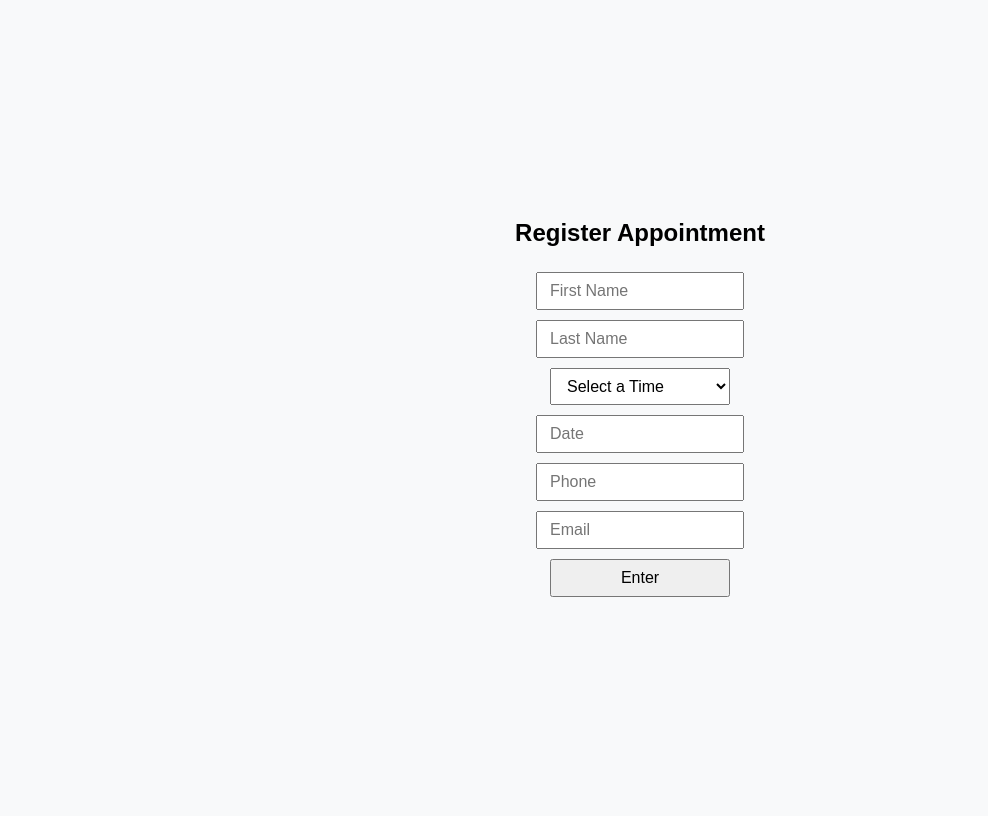
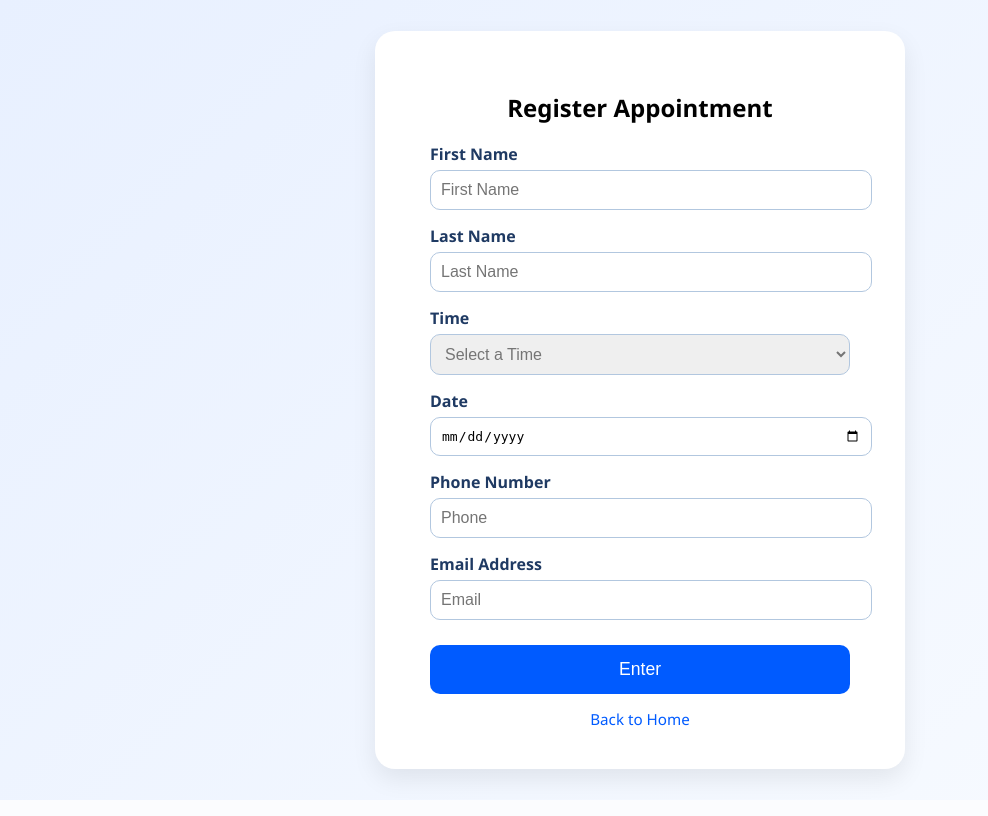
Before and after one commit to Tait-Vasa/CloudComputing-UNOGroup2-Final, a Flask app: page /register in a window 1280 px wide. Shown: the whole page, without its empty margins (0-988 px from the left). Run offline with Flask 3, Linux system fonts and the light colour scheme.

Commit message:
Overhauled Entire Codebase: - Completely removed SQLite from the codebase - Changed Database to accept a connection to an AWS DynamoDB instance - Reformatted app.py & serverRegister.js route to the DynamoDB - Changed the primary key from a standard integer to a UUID as a better security practice - Replaced Time Attribute with a drop-down selection menu to allow half hour increments for appointment time - Added styling to login.html

```diff
--- a/app.py
+++ b/app.py
@@ -1,52 +1,26 @@
 from flask import Flask, render_template, request, jsonify, url_for
-import sqlite3
+import boto3
+from boto3.dynamodb.conditions import Key
 from datetime import datetime
+import uuid
+import os
 
 app = Flask(__name__)
-DB_NAME = "appointments.db"
 
 
 # ------------------------------------------------------------
 # Database Helpers
 # ------------------------------------------------------------
-def init_db():
-    """
-    Initialize the database and create the appointments table
-    if it does not already exist.
-    """
-    conn = sqlite3.connect(DB_NAME)
-    cur = conn.cursor()
-    cur.execute(
-        """
-        CREATE TABLE IF NOT EXISTS appointments (
-            id INTEGER PRIMARY KEY AUTOINCREMENT,     -- unique appointment id
-            first_name TEXT NOT NULL,
-            last_name  TEXT NOT NULL,
-            time       TEXT NOT NULL,                -- string (e.g., "13:30")
-            date       TEXT NOT NULL,                -- string (e.g., "2025-02-10")
-            phone      TEXT NOT NULL,
-            email      TEXT NOT NULL,
-            created_at TEXT NOT NULL                 -- ISO datetime string
-        );
-        """
-    )
-    conn.commit()
-    conn.close()
 
+dynamoDB = boto3.resource('dynamodb', region_name=os.environ.get('AWS_REGION', 'us-east-1'))
 
-def get_db_connection():
-    """
-    Return a new SQLite connection using Row format.
-    This allows accessing columns by name (row["first_name"]).
-    """
-    conn = sqlite3.connect(DB_NAME)
-    conn.row_factory = sqlite3.Row
-    return conn
-
+TABLE_NAME = os.environ.get('APPOINTMENTS_TABLE', "Appointments")
+table = dynamoDB.Table(TABLE_NAME)
 
 # ------------------------------------------------------------
 # Page Routes (render HTML templates)
 # ------------------------------------------------------------
+
 @app.route("/")
 def home():
     """
@@ -87,28 +61,20 @@ def register():
             email=email,
         )
 
-    # Insert into database
-    conn = get_db_connection()
-    cur = conn.cursor()
-    cur.execute(
-        """
-        INSERT INTO appointments
-            (first_name, last_name, time, date, phone, email, created_at)
-        VALUES (?, ?, ?, ?, ?, ?, ?)
-        """,
-        (
-            first_name,
-            last_name,
-            time_value,
-            date_value,
-            phone,
-            email,
-            datetime.now().isoformat(timespec="seconds"),
-        ),
+    appointment_id = str(uuid.uuid4())
+
+    table.put_item(
+        Item = {
+            "appointmentId": appointment_id,
+            "firstName": first_name,
+            "lastName": last_name,
+            "time": time_value,
+            "date": date_value,
+            "phone": phone,
+            "email": email,
+            "createdAt": datetime.now().isoformat()
+        }
     )
-    conn.commit()
-    appointment_id = cur.lastrowid
-    conn.close()
 
     # Confirmation page after POST
     return f"""
@@ -160,40 +126,24 @@ def api_create_appointment():
     """
     data = request.get_json(silent=True) or {}
 
-    # Obtain data fields
-    first_name = data.get("firstName", "").strip()
-    last_name = data.get("lastName", "").strip()
-    time_value = data.get("time", "").strip()
-    date_value = data.get("date", "").strip()
-    phone = data.get("phone", "").strip()
-    email = data.get("email", "").strip()
+    fields = ["firstName", "lastName", "time", "date", "phone", "email"]
+    if not all(data.get(f) for f in fields):
+        return jsonify({"error" : "All fields are required..."}), 400
 
-    # Validate fields
-    if not all([first_name, last_name, time_value, date_value, phone, email]):
-        return jsonify({"error": "All fields are required."}), 400
+    appointment_id = str(uuid.uuid4())
 
-    # Insert into DB
-    conn = get_db_connection()
-    cur = conn.cursor()
-    cur.execute(
-        """
-        INSERT INTO appointments
-            (first_name, last_name, time, date, phone, email, created_at)
-        VALUES (?, ?, ?, ?, ?, ?, ?)
-        """,
-        (
-            first_name,
-            last_name,
-            time_value,
-            date_value,
-            phone,
-            email,
-            datetime.now().isoformat(timespec="seconds"),
-        ),
+    table.put_item(
+        Item={
+            "appointmentId": appointment_id,
+            "firstName": data["firstName"],
+            "lastName": data["lastName"],
+            "time": data["time"],
+            "date": data["date"],
+            "phone": data["phone"],
+            "email": data["email"],
+            "createdAt": datetime.now().isoformat()
+        }
     )
-    conn.commit()
-    appointment_id = cur.lastrowid
-    conn.close()
 
     return jsonify({"id": appointment_id})
 
@@ -211,19 +161,11 @@ def verify_appointment():
     appt_num = data.get("appointment_number")
 
     # Validate integer
-    try:
-        appt_id = int(appt_num)
-    except (TypeError, ValueError):
-        return jsonify({"valid": False})
+    if not appt_num:
+        return jsonify({"error" : "No appointment number provided."}), 400
 
-    # Query DB
-    conn = get_db_connection()
-    cur = conn.cursor()
-    cur.execute("SELECT id FROM appointments WHERE id = ?", (appt_id,))
-    row = cur.fetchone()
-    conn.close()
-
-    return jsonify({"valid": row is not None})
+    response = table.get_item(Key={"appointmentId": appt_num})
+    return jsonify({"valid": "Item" in response})
 
 
 @app.route("/get_appointment/<int:appointment_id>", methods=["GET"])
@@ -240,31 +182,12 @@ def get_appointment(appointment_id):
         "time": ...
     }
     """
-    conn = get_db_connection()
-    cur = conn.cursor()
-    cur.execute(
-        """
-        SELECT id, first_name, last_name, date, time
-        FROM appointments
-        WHERE id = ?
-        """,
-        (appointment_id,),
-    )
-    row = cur.fetchone()
-    conn.close()
+    response = table.get_item(Key={"appointmentId": appointment_id})
 
-    if row is None:
-        return jsonify({"error": "not found"}), 404
+    if "Item" not in response:
+        return jsonify({"error" : "No appointment found."}), 400
 
-    return jsonify(
-        {
-            "id": row["id"],
-            "first_name": row["first_name"],
-            "last_name": row["last_name"],
-            "date": row["date"],
-            "time": row["time"],
-        }
-    )
+    return jsonify(response["Item"])
 
 
 @app.route("/update_appointment", methods=["POST"])
@@ -282,6 +205,7 @@ def update_appointment():
         { "success": false, "error": "message" }
     """
     data = request.get_json(silent=True) or {}
+
     appt_id = data.get("id")
     new_date = data.get("new_date")
     new_time = data.get("new_time")
@@ -290,28 +214,12 @@ def update_appointment():
     if not appt_id or not new_date or not new_time:
         return jsonify({"success": False, "error": "Missing fields."}), 400
 
-    try:
-        appt_id = int(appt_id)
-    except (TypeError, ValueError):
-        return jsonify({"success": False, "error": "Invalid id."}), 400
-
-    # Update DB
-    conn = get_db_connection()
-    cur = conn.cursor()
-    cur.execute(
-        """
-        UPDATE appointments
-        SET date = ?, time = ?
-        WHERE id = ?
-        """,
-        (new_date, new_time, appt_id),
+    table.update_item(
+        Key={"appointmentId": appt_id},
+        UpdateExpression="SET #d = :date, #t = :time",
+        ExpressionAttributeNames={"#d": "date", "#t": "time"},
+        ExpressionAttributeValues={":date": new_date, ":time": new_time}
     )
-    conn.commit()
-    updated = cur.rowcount
-    conn.close()
-
-    if updated == 0:
-        return jsonify({"success": False, "error": "Appointment not found."}), 404
 
     return jsonify({"success": True})
 
@@ -320,5 +228,4 @@ def update_appointment():
 # Flask Entry Point
 # ------------------------------------------------------------
 if __name__ == "__main__":
-    init_db()            # Ensure DB exists when running for the first time
     app.run(debug=True)  # Debug mode recommended for development
--- a/templates/login.html
+++ b/templates/login.html
@@ -3,59 +3,143 @@
 <head>
     <meta charset="UTF-8">
     <title>Enter a Value</title>
+
     <style>
         body {
-            font-family: Arial, sans-serif;
-            background-color: #f8f9fa;
+            margin: 0;
+            font-family: "Segoe UI", Arial, sans-serif;
+            background: linear-gradient(135deg, #e8f0ff, #f8fbff);
+            height: 100vh;
             display: flex;
-            flex-direction: column;
+            justify-content: center;
             align-items: center;
-            justify-content: center;
-            height: 100vh;
+            animation: fadeIn 0.9s ease-out;
         }
-        input, select, button {
+
+        .card {
+            background: white;
+            padding: 40px 55px;
+            border-radius: 20px;
+            box-shadow: 0 10px 25px rgba(0,0,0,0.08);
+            width: 420px;
+            text-align: center;
+            animation: slideUp 0.8s ease-out;
+        }
+
+        h1 {
+            font-size: 2.2em;
+            margin-bottom: 10px;
+            color: #1f3a63;
+        }
+
+        p {
+            font-size: 1.05em;
+            color: #4a627f;
+            margin: 5px 0 20px;
+        }
+
+        label {
+            font-weight: bold;
+            display: block;
+            margin-top: 15px;
+            color: #1f3a63;
+            text-align: left;
+        }
+
+        input {
+            width: 100%;
+            padding: 10px;
+            border-radius: 10px;
+            border: 1px solid #b2c7df;
+            margin-top: 5px;
             font-size: 1em;
-            padding: 8px 12px;
-            margin: 5px;
-            width: 180px;
         }
-        #output {
+
+        select {
+            width: 100%;
+            padding: 10px;
+            border-radius: 10px;
+            color: #757575;
+            border: 1px solid #b2c7df;
+            margin-top: 5px;
+            font-size: 1em;
+        }
+
+        button {
+            background-color: #005bff;
+            color: white;
+            border: none;
+            padding: 14px 35px;
+            font-size: 1.1em;
+            border-radius: 10px;
+            cursor: pointer;
+            transition: transform 0.2s ease, background-color 0.3s;
+            margin-top: 25px;
+            width: 100%;
+        }
+
+        button:hover {
+            background-color: #0042c4;
+            transform: translateY(-2px);
+        }
+
+        a {
+            display: block;
             margin-top: 15px;
-            font-weight: bold;
-            color: #333;
+            color: #005bff;
+            text-decoration: none;
+            font-size: 0.95em;
+        }
+
+        @keyframes fadeIn {
+            from { opacity: 0; }
+            to { opacity: 1; }
+        }
+
+        @keyframes slideUp {
+            from { transform: translateY(20px); opacity: 0; }
+            to { transform: translateY(0); opacity: 1; }
         }
     </style>
 </head>
 <body>
-
+    <div class="card">
         <h2>Register Appointment</h2>
 
+        <label for="firstNameInput">First Name</label>
         <input type="text" id="firstNameInput" placeholder="First Name">
+        <label for="lastNameInput">Last Name</label>
         <input type="text" id="lastNameInput" placeholder="Last Name">
-
+        <label for="timeInput">Time</label>
+        <!-- <select> option works the best as it avoids   -->
         <select id="timeInput">
             <option value="">Select a Time</option>
-    <option>10:00 AM</option>
-    <option>10:30 AM</option>
-    <option>11:00 AM</option>
-    <option>11:30 AM</option>
-    <option>12:00 PM</option>
-    <option>12:30 PM</option>
-    <option>1:00 PM</option>
-    <option>1:30 PM</option>
-    <option>2:00 PM</option>
-    <option>2:30 PM</option>
-    <option>3:00 PM</option>
-    <option>3:30 PM</option>
-    <option>4:00 PM</option>
-    <option>4:30 PM</option>
-    <option>5:00 PM</option></select>
-
-    <input type="text" id="dateInput" placeholder="Date">
+            <option>10:00</option>
+            <option>10:30</option>
+            <option>11:00</option>
+            <option>11:30</option>
+            <option>12:00</option>
+            <option>12:30</option>
+            <option>13:00</option>
+            <option>13:30</option>
+            <option>14:00</option>
+            <option>14:30</option>
+            <option>15:00</option>
+            <option>15:30</option>
+            <option>16:00</option>
+            <option>16:30</option>
+            <option>17:00</option>
+        </select>
+        <label for="dateInput">Date</label>
+        <input type="date" id="dateInput"/>
+        <label for="phoneInput">Phone Number</label>
         <input type="text" id="phoneInput" placeholder="Phone">
+        <label for="emailInput">Email Address</label>
         <input type="text" id="emailInput" placeholder="Email">
 
         <button onclick="submitValue()">Enter</button>
+
+        <a href="/">Back to Home</a>
 
         <div id="output"></div>
 
@@ -143,6 +227,6 @@
             }
 
         </script>
-
+    </div>
 </body>
 </html>
```
Also changed, not shown: serverRegister.js (+38 -20 lines), templates/reschedule.html (+28 -1 lines). Lines whose indentation alone changed are shown as unchanged.
